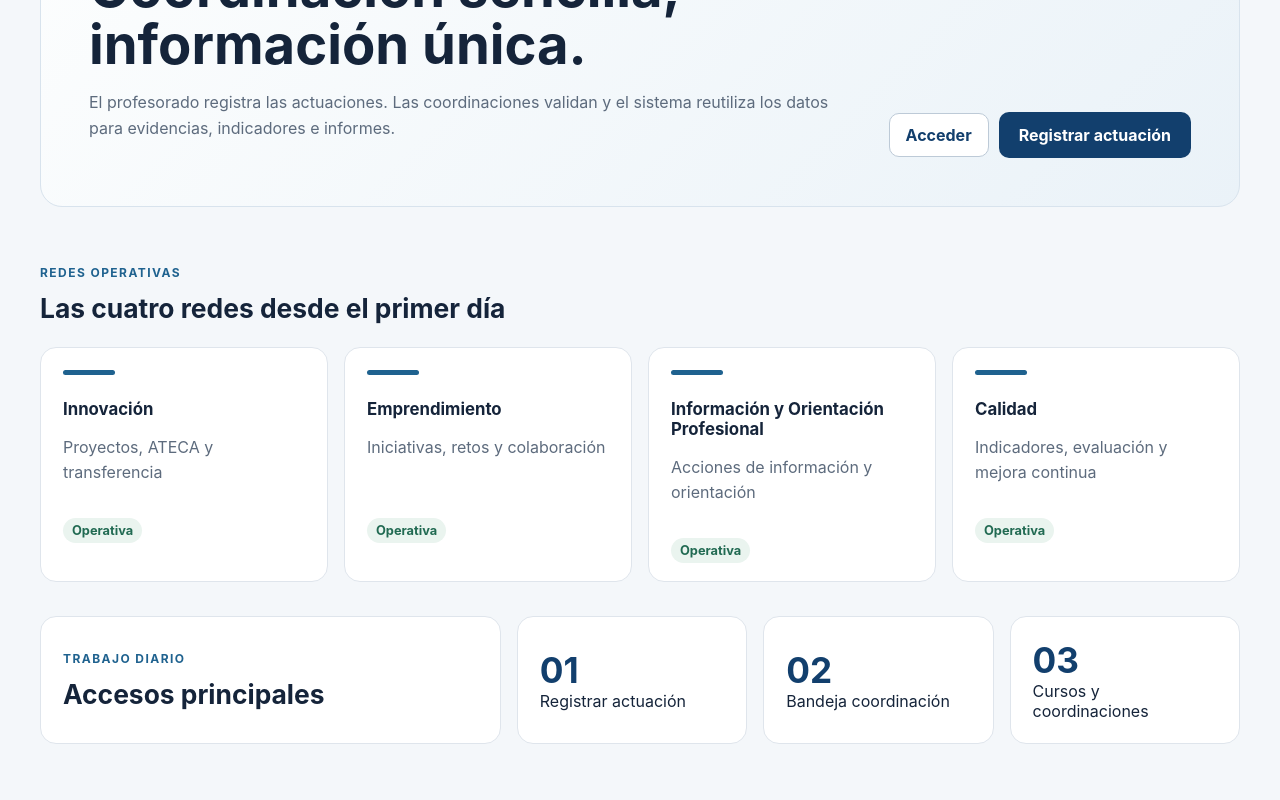
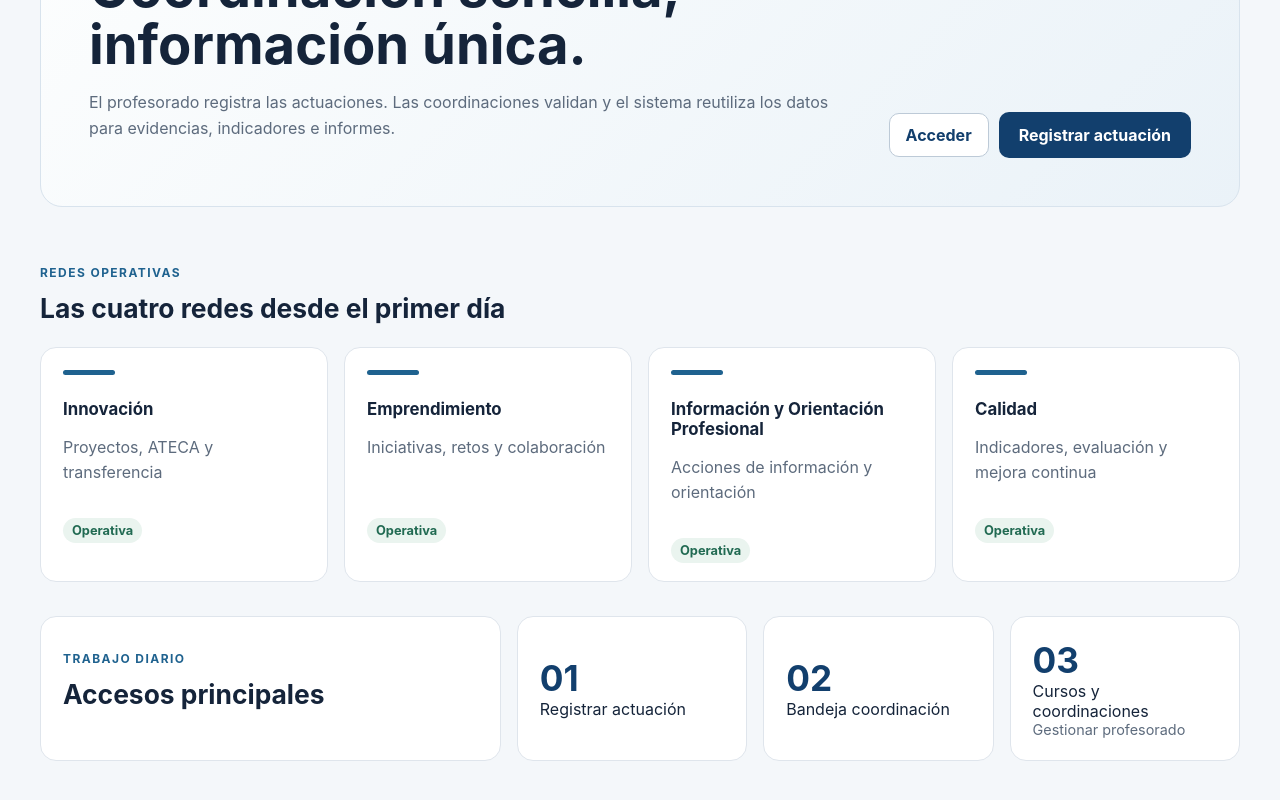
Before and after one commit to atreyu1968/Ciclope, a Next.js app in the folder apps/web/: page / in a window 1280 px wide. Shown: the part 254-1054 px from the top of the page. Built offline with nearby package versions, Linux system fonts and the light colour scheme.

Commit message:
chore: expose faculty administration shortcut

```diff
--- a/apps/web/src/app/page.tsx
+++ b/apps/web/src/app/page.tsx
@@ -38,7 +38,7 @@ export default function Home() {
         <div><p className="eyebrow">Trabajo diario</p><h2>Accesos principales</h2></div>
         <div className="metric"><strong>01</strong><a href="/actuaciones/nueva">Registrar actuación</a></div>
         <div className="metric"><strong>02</strong><a href="/coordinacion/actuaciones">Bandeja coordinación</a></div>
-        <div className="metric"><strong>03</strong><a href="/admin/cursos">Cursos y coordinaciones</a></div>
+        <div className="metric"><strong>03</strong><a href="/admin/cursos">Cursos y coordinaciones</a><a className="hint" href="/admin/profesorado">Gestionar profesorado</a></div>
       </section>
     </main>
   );
```
